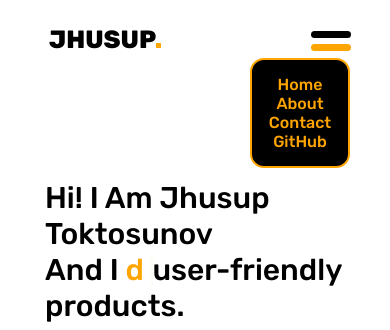
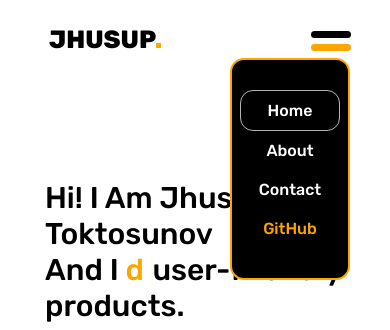
Before and after one commit to TheNowy/Project-Portfolio, a React (Vite) app: page / in a window 390 px wide. Both pictures are taken after a click on the element 331 px from the left and 39 px from the top of the page. Shown: the top 330 px of the page. Built offline with nearby package versions, Linux system fonts and the light colour scheme.

Commit message:
🍔UUPDAAATE!🍕

```diff
--- a/src/components/wrapper/header/DropDownMenu/DropDown.jsx
+++ b/src/components/wrapper/header/DropDownMenu/DropDown.jsx
@@ -1,14 +1,31 @@
 import React from 'react';
 import scss from './DropDown.module.scss';
+import { NavLink } from "react-router-dom";
 
 const DropDown = () => {
+  const activeLink = ({ isActive }) => {
+    return {
+      border: isActive ? "solid 1px rgb(182, 180, 180)" : "none"
+    };
+  };
+
   return (
     <div className={`${scss.flex} ${scss.flex_col} ${scss.DropDownMenu}`}>
       <ul className={`${scss.flex} ${scss.flex_col} ${scss.gap_4}`}>
-      <li>Home</li>
-      <li>About</li>
-      <li>Contact</li>
-      <li>GitHub</li>
+          <NavLink to="/" className={`${scss.link}`} style={activeLink}>
+            Home
+          </NavLink>
+          <NavLink to="/author" className={`${scss.link}`} style={activeLink}>
+            About
+          </NavLink>
+          <NavLink to="/contacts" className={`${scss.link}`} style={activeLink}>
+            Contact
+          </NavLink>
+          <NavLink
+            to="https://github.com/NowyTeam"
+            className={`${scss.gitlink} ${scss.activeLink}`}>
+            GitHub
+          </NavLink>
       </ul>
     </div>
 
--- a/src/components/wrapper/header/DropDownMenu/DropDown.module.scss
+++ b/src/components/wrapper/header/DropDownMenu/DropDown.module.scss
@@ -2,8 +2,8 @@
   position: fixed;
   top: 3.6rem;
   right: 2.5rem;
-  padding: 15px;
-  width: 100px;
+  padding: 30px 0 30px;
+  width: 120px;
   background-color: rgb(0, 0, 0);
   border: solid 2px orange;
   border-radius: 14px;
@@ -15,7 +15,24 @@
     justify-content: center;
     align-items: center;
     flex-direction: column;
-    li {
+    .link {
+      display: flex;
+      justify-content: center;
+      align-items: center;
+      width: 100px;
+      padding: 10px;
+      border-radius: 13px;
+      color: rgb(255, 255, 255);
+      position: relative;
+      left: -20px;
+    }
+    .gitlink {
+      display: flex;
+      justify-content: center;
+      align-items: center;
+      width: 100px;
+      padding: 10px;
+      background-color: black;
       color: orange;
       position: relative;
       left: -20px;
```
